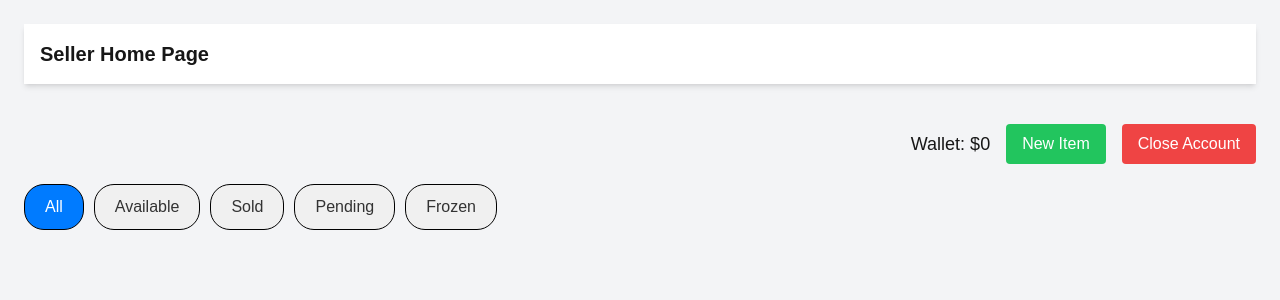
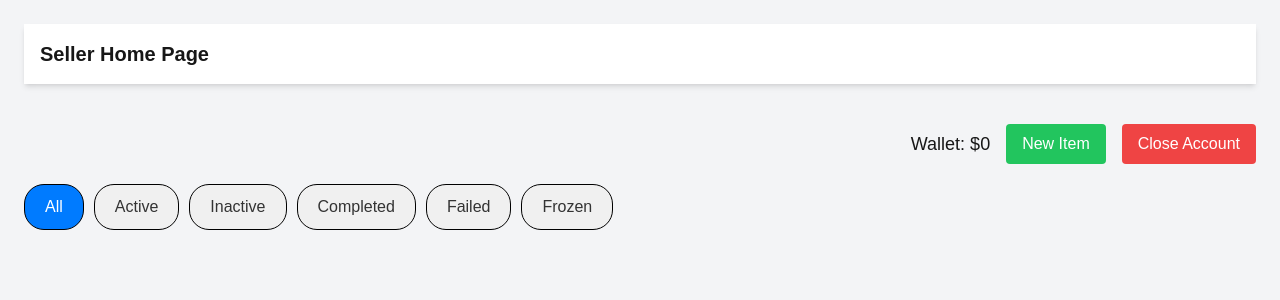
Before and after one commit to bhakti36/Groovy-Auction-House, a Next.js app: page /pages/SellerHomePage in a window 1280 px wide. Shown: the top 300 px of the page. Built offline with nearby package versions, Linux system fonts and the light colour scheme.

Commit message:
Seller Home Page with fiter and buttons

```diff
--- a/Lambda/Seller/ReviewItems.mjs
+++ b/Lambda/Seller/ReviewItems.mjs
@@ -38,7 +38,7 @@ export const handler = async (event) => {
     const getItemsAndBidsBySellerID = async (sellerID) => {
         const query = `
             SELECT
-                i.ItemID, i.Name, i.Description, i.Images, i.InitialPrice, i.StartDate, i.DurationDays, i.DurationHours, i.DurationMinutes, i.IsComplete, i.IsFrozen,
+                i.ItemID, i.Name, i.Description, i.Images, i.InitialPrice, i.StartDate, i.DurationDays, i.DurationHours, i.DurationMinutes, i.IsComplete, i.IsFrozen, i.IsPublished,
                 b.BidID, b.BuyerID, b.BidAmount, b.BidTimeStamp
             FROM
                 auction_house.Item i
@@ -69,6 +69,7 @@ export const handler = async (event) => {
                     DurationMinutes: row.DurationMinutes,
                     IsComplete: row.IsComplete,
                     IsFrozen: row.IsFrozen,
+                    IsPublished: row.IsPublished,
                     bids: []
                 };
             }
--- a/src/app/component/FilterBar.tsx
+++ b/src/app/component/FilterBar.tsx
@@ -23,22 +23,28 @@ const FilterBar: React.FC<FilterBarProps> = ({ setFilter }) => {
         All
       </button>{" "}
       <button
-        className={activeFilter === "Available" ? "active" : ""}
-        onClick={() => handleFilterClick("Available")}
+        className={activeFilter === "Active" ? "active" : ""}
+        onClick={() => handleFilterClick("Active")}
       >
-        Available
+        Active
       </button>{" "}
       <button
-        className={activeFilter === "Sold" ? "active" : ""}
-        onClick={() => handleFilterClick("Sold")}
+        className={activeFilter === "Inactive" ? "active" : ""}
+        onClick={() => handleFilterClick("Inactive")}
       >
-        Sold
+        Inactive
       </button>{" "}
       <button
-        className={activeFilter === "Pending" ? "active" : ""}
-        onClick={() => handleFilterClick("Pending")}
+        className={activeFilter === "Completed" ? "active" : ""}
+        onClick={() => handleFilterClick("Completed")}
       >
-        Pending
+        Completed
+      </button>{" "}
+      <button
+        className={activeFilter === "Failed" ? "active" : ""}
+        onClick={() => handleFilterClick("Failed")}
+      >
+        Failed
       </button>{" "}
       <button
         className={activeFilter === "Frozen" ? "active" : ""}
--- a/src/app/models/item.ts
+++ b/src/app/models/item.ts
@@ -10,6 +10,7 @@ export interface Item {
   durationDays: number;
   durationHours: number;
   durationMinutes: number;
+  isPublished: boolean;
   isFrozen: boolean;
   actions: string[];
   bids: Bid[];
@@ -34,6 +35,7 @@ export interface ItemJson {
   DurationMinutes: number;
   IsComplete: boolean;
   IsFrozen: boolean;
+  IsPublished: boolean;
   bids: BidJson[];
 }
 
--- a/src/app/pages/SellerHomePage/page.tsx
+++ b/src/app/pages/SellerHomePage/page.tsx
@@ -114,6 +114,7 @@ export default function SellerPage() {
             durationHours: item.DurationHours,
             durationMinutes: item.DurationMinutes,
             isFrozen: item.IsFrozen,
+            isPublished: item.IsPublished,
             bids: item.bids.map((bid: BidJson) => ({
               id: bid.BidID,
               buyerID: bid.BuyerID,
@@ -136,6 +137,7 @@ export default function SellerPage() {
             durationHours: item.DurationHours,
             durationMinutes: item.DurationMinutes,
             isFrozen: item.IsFrozen,
+            isPublished: item.IsPublished,
             bids: item.bids.map((bid: BidJson) => ({
               id: bid.BidID,
               buyerID: bid.BuyerID,
@@ -173,6 +175,36 @@ export default function SellerPage() {
 
     return () => clearInterval(interval);
   }, [userID]);
+
+  const doAction = (action: string) => {
+    console.log("Action:", action);
+    switch (action) {
+      case "Publish":
+        console.log("Publishing item");
+        break;
+      case "Unpublish":
+        console.log("Unpublishing item");
+        break;
+      case "Edit":
+        console.log("Editing item");
+        break;
+      case "Remove":
+        console.log("Removing item");
+        break;
+      case "Fulfill":
+        console.log("Fulfilling item");
+        break;
+      case "Archive":
+        console.log("Archiving item");
+        break;
+      case "Request Unfreeze":
+        console.log("Requesting unfreeze");
+        break;
+      default:
+        console.log("Invalid action");
+        break;
+    }
+  };
 
   const calculateTimeLeft = (
     startDate: string,
@@ -248,13 +280,13 @@ export default function SellerPage() {
             </div>
             {item.isFrozen ? (
               <div className="overlay">
-                <button className="single-button">Request Unfreeze</button>
               </div>
-            ) : (
+            ) : <div></div>}
               <div className="item-actions">
                 {item.actions.map((action) => (
                   <button
                     key={action}
+                    onClick={() => doAction(action)}
                     className={`action-button ${action
                       .replace(/\s+/g, "-")
                       .toLowerCase()}-button`}
@@ -263,7 +295,7 @@ export default function SellerPage() {
                   </button>
                 ))}
               </div>
-            )}
+
           </div>
         ))}
       </div>
--- a/src/app/utils/sellerUtils.ts
+++ b/src/app/utils/sellerUtils.ts
@@ -6,16 +6,17 @@ export const determineItemStatusAndActions = (item: Item) => {
     endTime.setDate(endTime.getDate() + item.durationDays);
     endTime.setHours(endTime.getHours() + item.durationHours);
     endTime.setMinutes(endTime.getMinutes() + item.durationMinutes);
+    // console.log("end", endTime);
 
     const timeLeft = endTime.getTime() - now.getTime();
-    let status = "Inactive";
+    let status = "";
     let actions: string[] = [];
 
     if (item.isFrozen) {
       status = "Frozen";
       actions = ["Request Unfreeze"];
     } else if (timeLeft > 0) {
-      if (item.status === "Published") {
+      if (item.isPublished) {
         status = "Active";
         actions = item.bids.length > 0 ? [] : ["Unpublish"];
       } else {
@@ -24,13 +25,14 @@ export const determineItemStatusAndActions = (item: Item) => {
       }
     } else {
       if (item.bids.length > 0) {
-        status = "Fulfill";
-        actions = ["Fulfill Item"];
+        status = "Completed";
+        actions = ["Fulfill"];
       } else {
-        status = "Archive";
-        actions = ["Archive Item"];
+        status = "Failed";
+        actions = ["Archive"];
       }
     }
+    console.log("status", status, item.name);
 
     return { status, actions };
   };
```
Also changed, not shown: src/app/pages/SellerHomePage/globals.css (+43 -2 lines).
